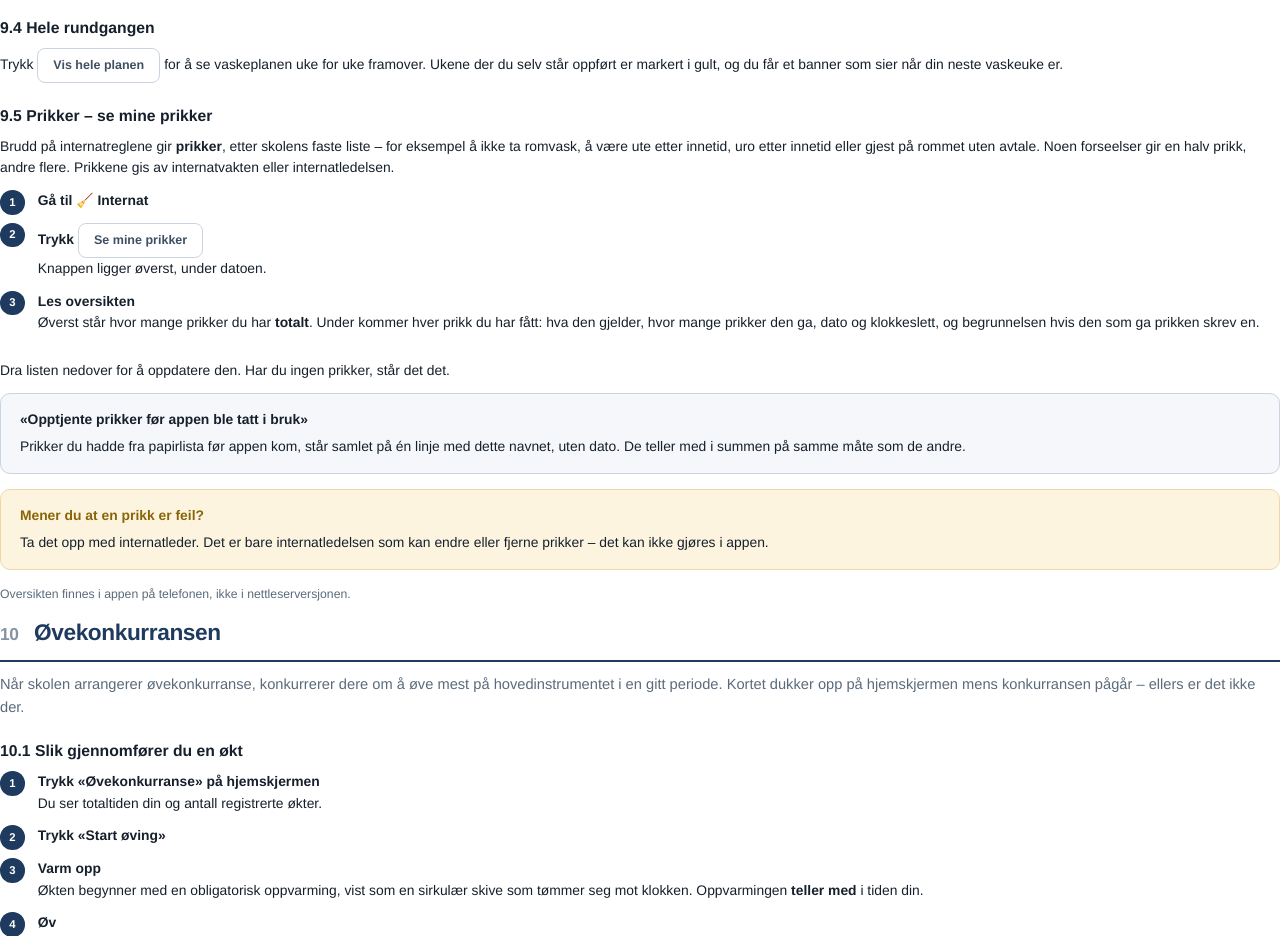
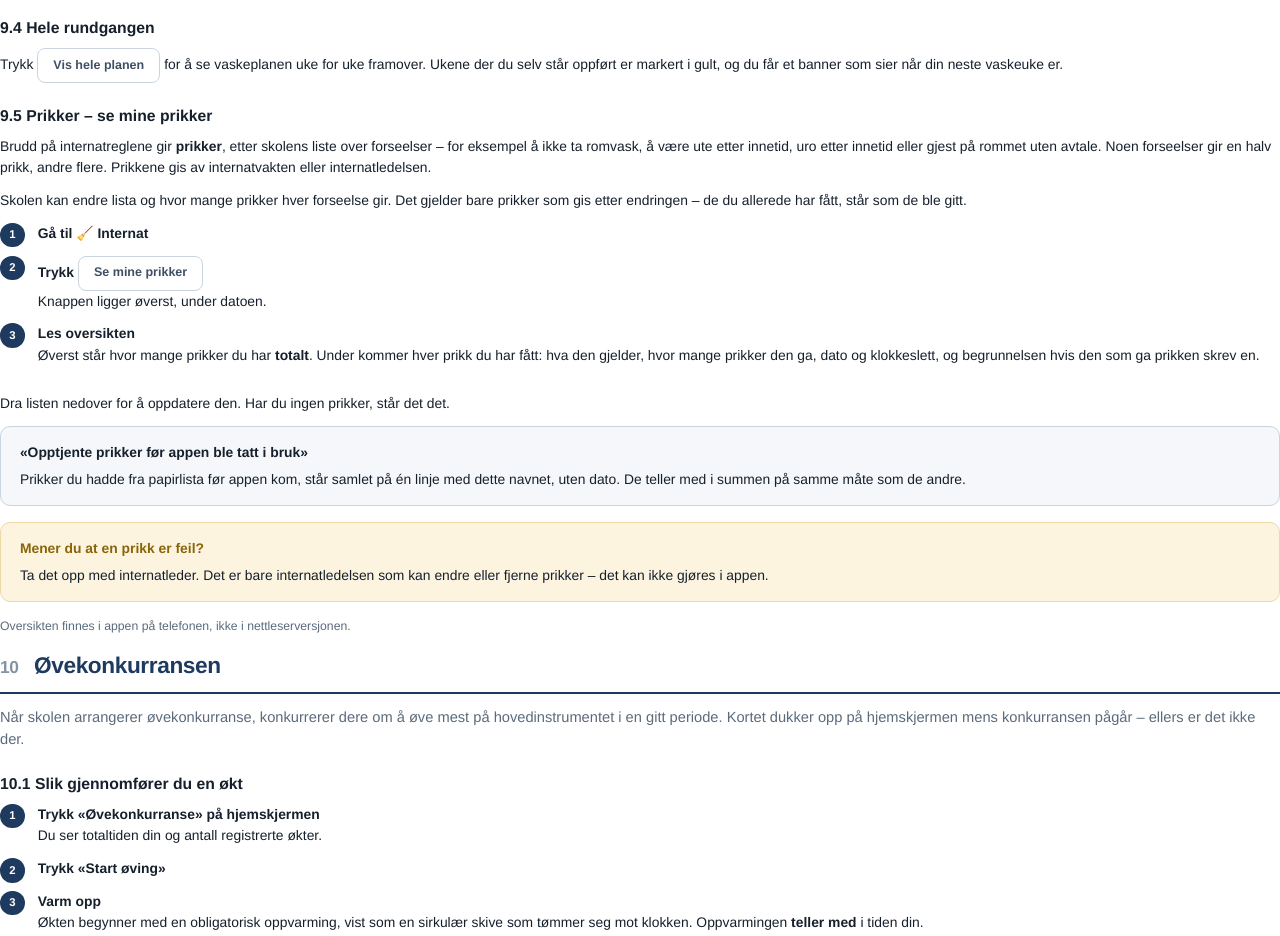
Before and after one commit to mikalhageberg/Kongshaug-Elevapp, a plain HTML site: page docs/elevmanual.html in a window 1280 px wide. Shown: the part 10960-11896 px from the top of the page. Drawn offline with Linux system fonts and the light colour scheme.

Commit message:
Si i elevmanualen at prikkelista kan endres
«Skolens faste liste» stemmer ikke lenger nå som superbrukere kan endre
kategoriene. Elevene får vite at endringer bare gjelder nye prikker.

Co-Authored-By: Claude Opus 5.5 <noreply@anthropic.com>

```diff
--- a/docs/elevmanual.html
+++ b/docs/elevmanual.html
@@ -655,7 +655,8 @@
   <p>Trykk <span class="btn ghost">Vis hele planen</span> for å se vaskeplanen uke for uke framover. Ukene der du selv står oppført er markert i gult, og du får et banner som sier når din neste vaskeuke er.</p>
 
   <h3>9.5 Prikker – se mine prikker</h3>
-  <p>Brudd på internatreglene gir <strong>prikker</strong>, etter skolens faste liste – for eksempel å ikke ta romvask, å være ute etter innetid, uro etter innetid eller gjest på rommet uten avtale. Noen forseelser gir en halv prikk, andre flere. Prikkene gis av internatvakten eller internatledelsen.</p>
+  <p>Brudd på internatreglene gir <strong>prikker</strong>, etter skolens liste over forseelser – for eksempel å ikke ta romvask, å være ute etter innetid, uro etter innetid eller gjest på rommet uten avtale. Noen forseelser gir en halv prikk, andre flere. Prikkene gis av internatvakten eller internatledelsen.</p>
+  <p>Skolen kan endre lista og hvor mange prikker hver forseelse gir. Det gjelder bare prikker som gis etter endringen – de du allerede har fått, står som de ble gitt.</p>
   <ol class="steps">
     <li><span class="st">Gå til 🧹 Internat</span></li>
     <li><span class="st">Trykk <span class="btn ghost">Se mine prikker</span></span> Knappen ligger øverst, under datoen.</li>
```
Also changed, not shown: 1 other file.
